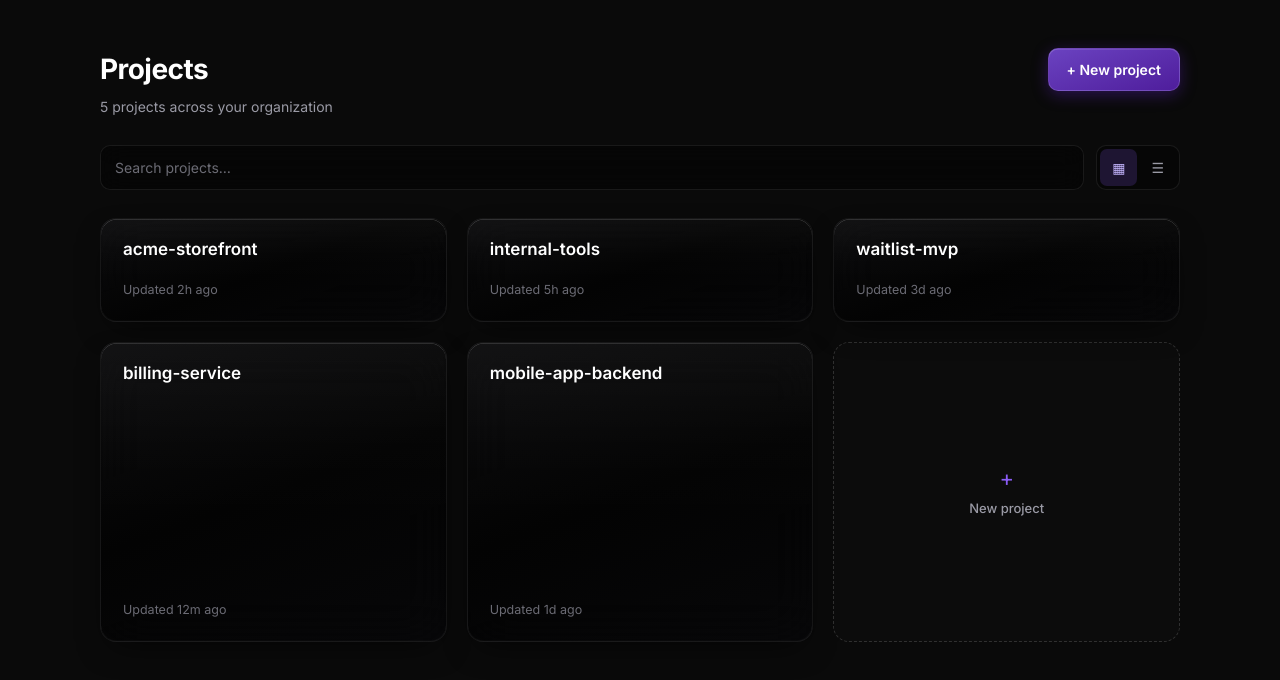
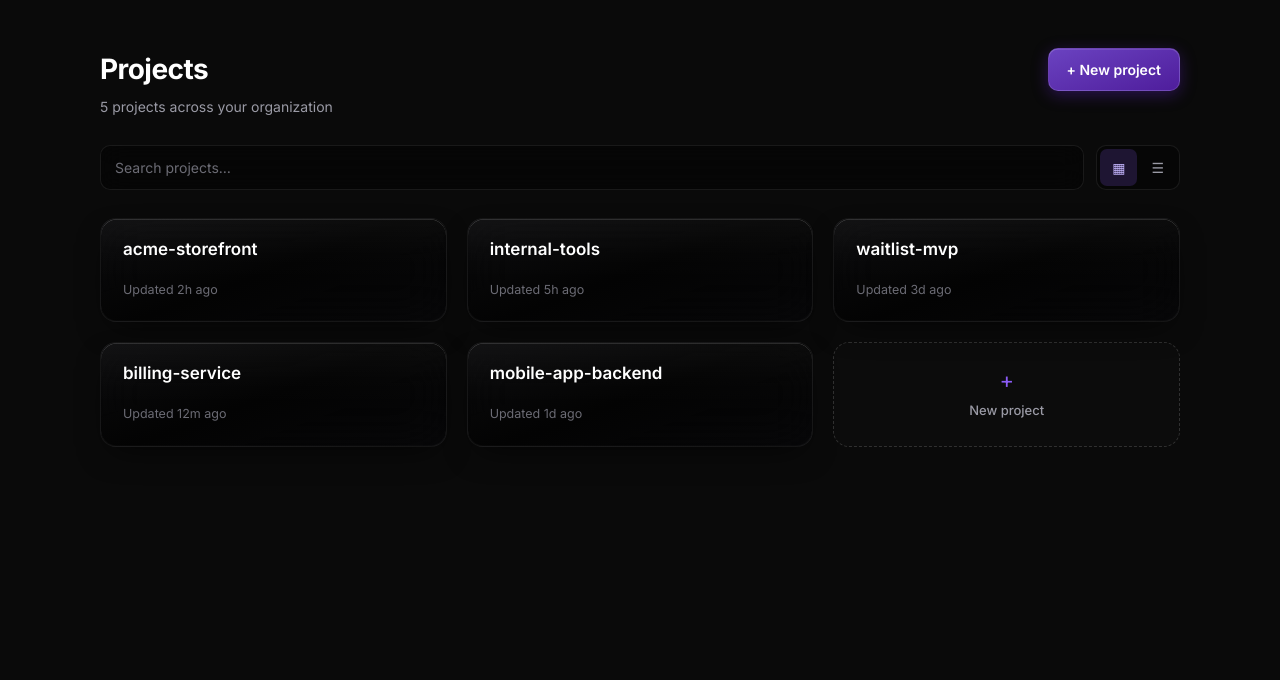
Before and after one commit to troojin/galaxium-v2, a Next.js app: page /dashboard in a window 1280 px wide. Shown: the top 680 px of the page. Built offline with nearby package versions, Linux system fonts and the light colour scheme.

Commit message:
i think it should work now

```diff
--- a/app/dashboard/page.tsx
+++ b/app/dashboard/page.tsx
@@ -154,12 +154,6 @@ export default function DashboardPage() {
           <div style={styles.grid}>
             {filtered.map((project) => (
               <div key={project.id} className="glass-sheen project-card" style={styles.card}>
-                {project.imageUrl && (
-                  <div style={styles.cardThumb}>
-                    {/* eslint-disable-next-line @next/next/no-img-element */}
-                    <img src={project.imageUrl} alt="" style={styles.cardThumbImg} />
-                  </div>
-                )}
                 <div style={styles.cardBody}>
                   <h3 style={styles.cardName}>{project.name}</h3>
                   <p style={styles.cardUpdated}>Updated {project.updatedAt}</p>
@@ -344,7 +338,7 @@ const styles: { [key: string]: React.CSSProperties } = {
     gap: 10,
     border: "1px dashed rgba(255,255,255,0.15)",
     borderRadius: 16,
-    minHeight: 300,
+    minHeight: 100,
     background: "rgba(255,255,255,0.01)",
   },
   newProjectPlus: {
```
